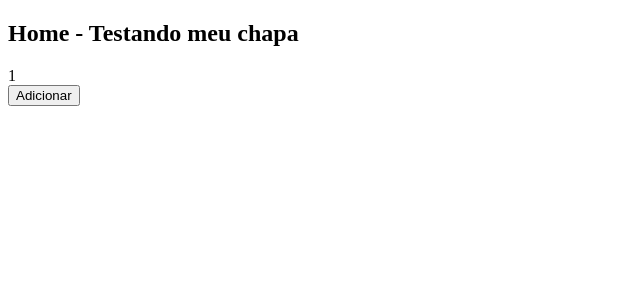
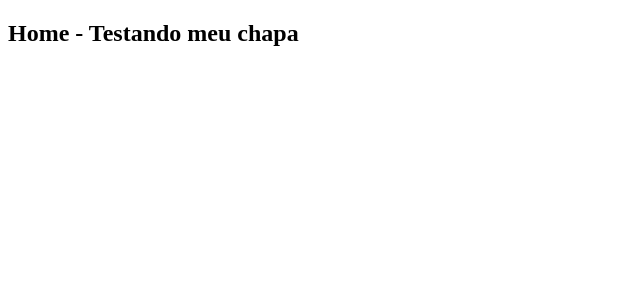
Before and after one commit to Eitalasquera/totallfaucets, a Next.js app: page / in a window 1280 px wide. Shown: the top 300 px of the page, without its empty margins (0-640 px from the left). Built offline with nearby package versions, Linux system fonts and the light colour scheme.

Commit message:
que droaga meu

```diff
--- a/pages/index.js
+++ b/pages/index.js
@@ -3,7 +3,6 @@ function Home(){
     return (<div>
                 <div>
                     <h2>Home - Testando meu chapa</h2>
-                    <Contador/>
                 </div>
             </div>)
 
```
